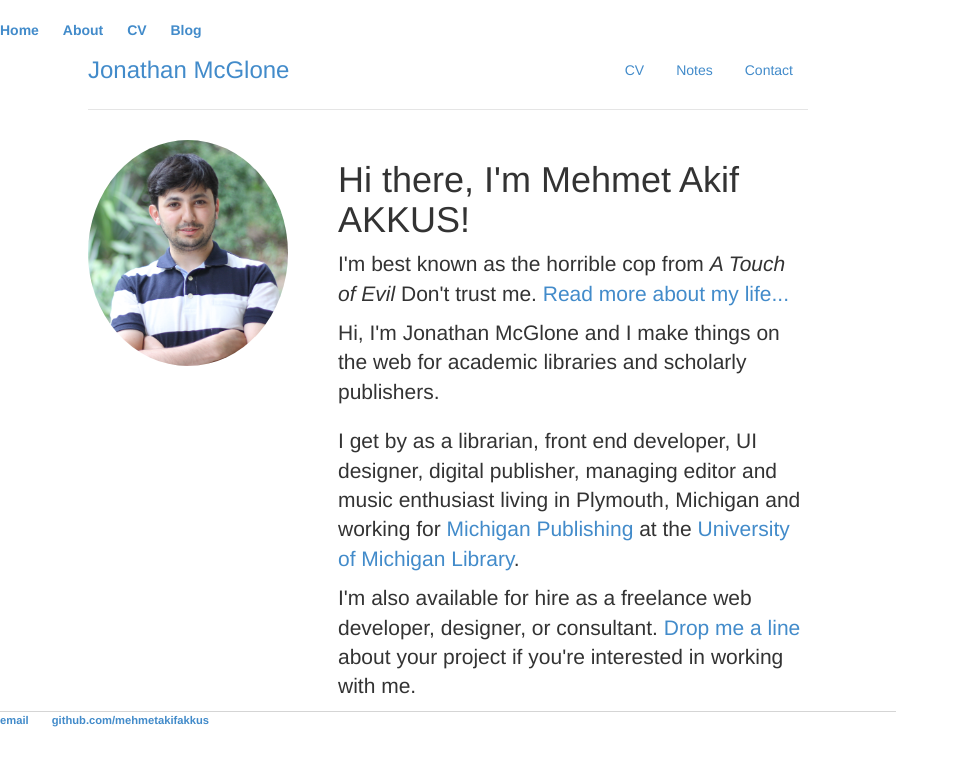
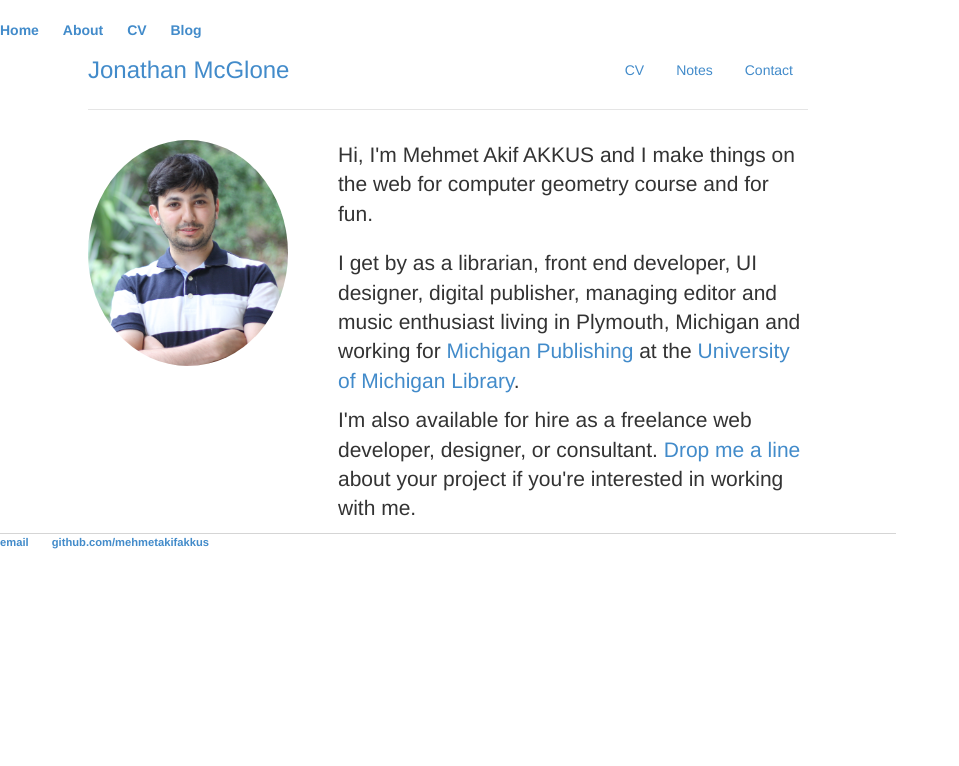
Before and after one commit to mehmetakifakkus/mehmetakifakkus.github.io, a Jekyll site: the page built from index.html, in a window 1280 px wide. Shown: the top 766 px of the page, without its empty margins (0-959 px from the left). Built offline with Jekyll 4.4.1, drawn with Linux system fonts in a browser that asks for light colours.

Commit message:
Update index.html

```diff
--- a/index.html
+++ b/index.html
@@ -2,18 +2,14 @@
 layout: default
 title: Mehmet Akif AKKUS's Github Pages
 ---
-
 
 <div class="row">
 	<div class="col-sm-4">
 	<img  class="img-circle avatar" alt="Jonathan McGlone" src="img/miniPhoto.png" width="200px">
 	</div>
 	<div class="col-sm-8">
-		<div class="blurb">
-			<h1>Hi there, I'm Mehmet Akif AKKUS!</h1>
-			<p>I'm best known as the horrible cop from <em>A Touch of Evil</em> Don't trust me. <a href="/about">Read more about my life...</a></p>
-		</div><!-- /.blurb -->
-		<p class="lead">Hi, I'm <span itemprop="name">Jonathan McGlone</span> and I make things on the web for academic libraries and scholarly publishers.</p>
+
+		<p class="lead">Hi, I'm <span itemprop="name">Mehmet Akif AKKUS</span> and I make things on the web for computer geometry course and for fun.</p>
 		<p>I get by as a <span itemprop="title">librarian</span>, <span itemprop="title">front end developer</span>, <span itemprop="title">UI designer</span>, <span itemprop="title">digital publisher</span>, <span itemprop="title">managing editor</span> and music enthusiast living in <span itemprop="address" itemscope
 	    itemtype="http://data-vocabulary.org/Address"> <span itemprop="locality">Plymouth</span>, <span itemprop="region">Michigan</span></span> and working for <a href="http://www.publishing.umich.edu">Michigan Publishing</a> at <span itemprop="affiliation">the <a href="http://www.lib.umich.edu">University of Michigan Library</a></span>.</p>
 
```
